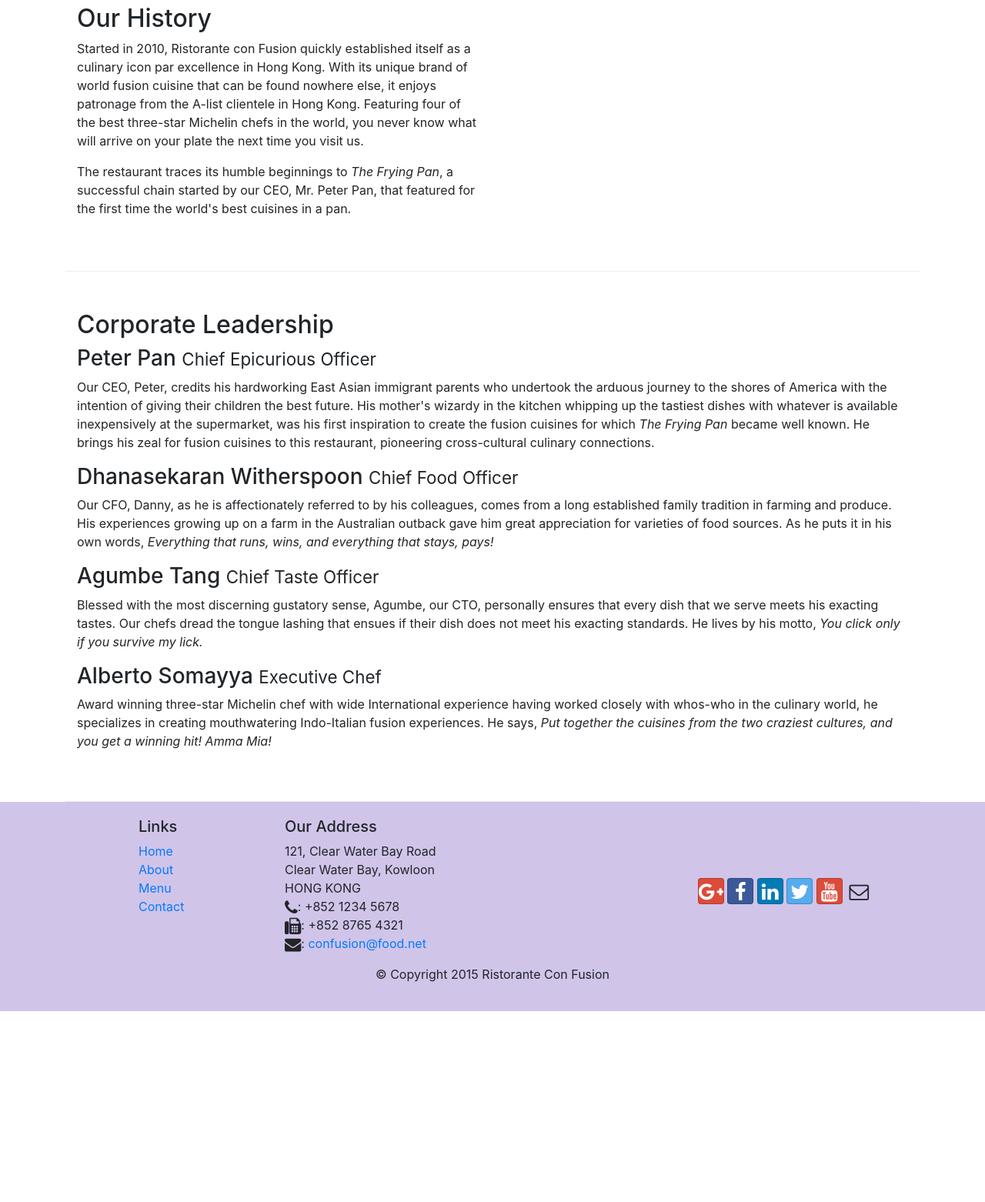
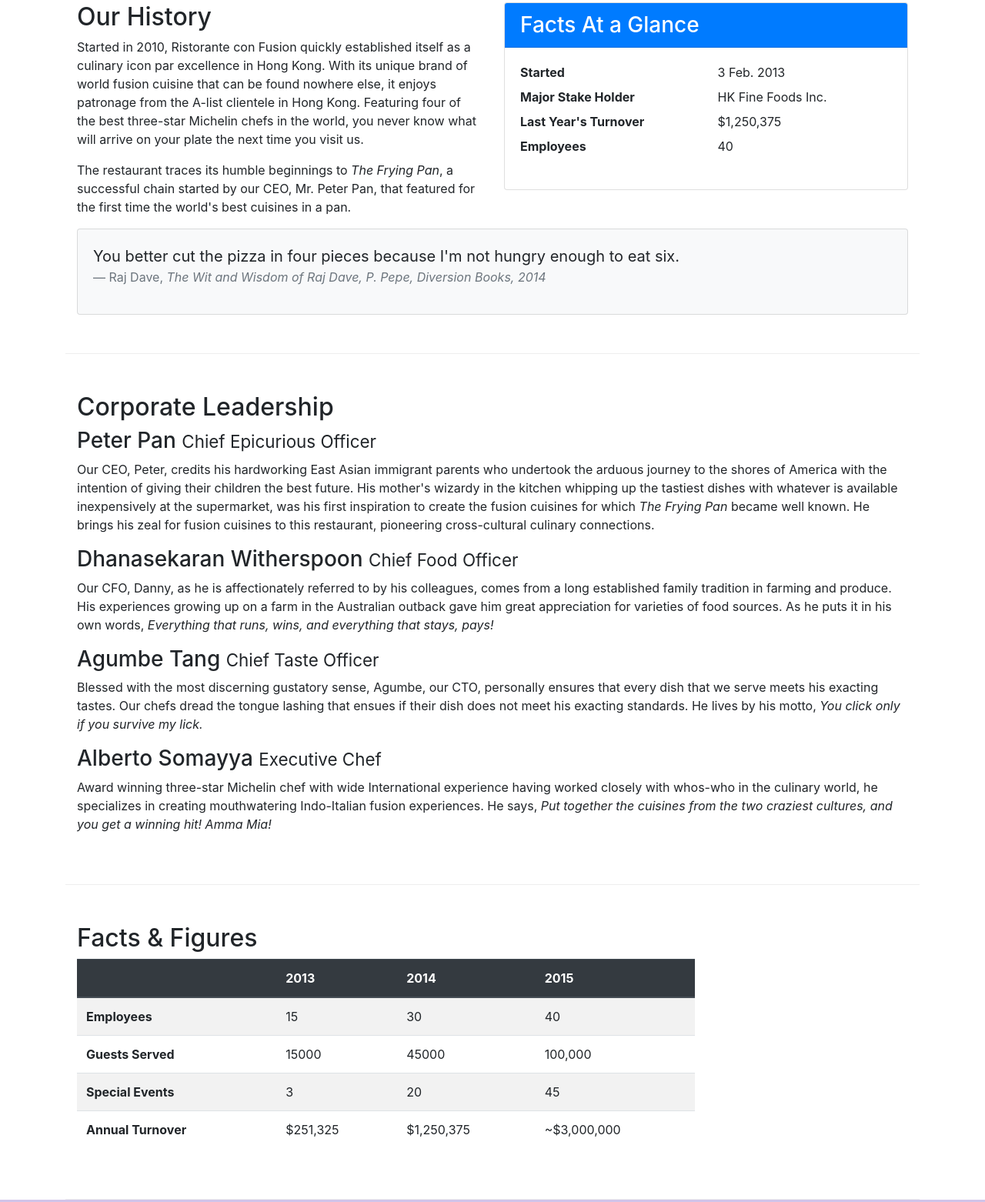
Before and after one commit to rajdave68/Bootstrap, a website: page aboutus.html in a window 1280 px wide. Shown: the part 488-2050 px from the top of the page at 77% size. Before the commit the page ends 1802 px from the top, so only its background shows below. Drawn offline with nearby package versions, Linux system fonts and the light colour scheme.

Commit message:
Tables and Cards

```diff
--- a/aboutus.html
+++ b/aboutus.html
@@ -59,13 +59,42 @@
             </div>
         </div>
 
-        <div class="row row-content align-items-center">
-            <div class="col-12 col-sm-6">
+        <div class="row row-content">
+            <div class="col-sm-6">
                 <h2>Our History</h2>
                 <p>Started in 2010, Ristorante con Fusion quickly established itself as a culinary icon par excellence in Hong Kong. With its unique brand of world fusion cuisine that can be found nowhere else, it enjoys patronage from the A-list clientele in Hong Kong.  Featuring four of the best three-star Michelin chefs in the world, you never know what will arrive on your plate the next time you visit us.</p>
                 <p>The restaurant traces its humble beginnings to <em>The Frying Pan</em>, a successful chain started by our CEO, Mr. Peter Pan, that featured for the first time the world's best cuisines in a pan.</p>
             </div>
-            <div class="col col-sm">
+            <div class="col-sm">
+                <div class="card">
+                    <h3 class="card-header bg-primary text-white">Facts At a Glance</h3>
+                    <div class="card-body">
+                        <dl class="row">
+                            <dt class="col-6">Started</dt>
+                            <dd class="col-6">3 Feb. 2013</dd>
+                            <dt class="col-6">Major Stake Holder</dt>
+                            <dd class="col-6">HK Fine Foods Inc.</dd>
+                            <dt class="col-6">Last Year's Turnover</dt>
+                            <dd class="col-6">$1,250,375</dd>
+                            <dt class="col-6">Employees</dt>
+                            <dd class="col-6">40</dd>
+                        </dl>
+                    </div>
+
+                </div>
+            </div>
+            <div class="col-12">
+                <div class="card card-body bg-light">
+                    <blockquote class="blockquote">
+                        <p class="mb-0">You better cut the pizza in four pieces because
+                            I'm not hungry enough to eat six.</p>
+                        <footer class="blockquote-footer">Raj Dave,
+                            <cite title="Source Title">The Wit and Wisdom of Raj Dave,
+                            P. Pepe, Diversion Books, 2014</cite>
+                        </footer>
+                    </blockquote>
+                </div>
+
             </div>
         </div>
 
@@ -82,6 +111,54 @@
                 <h3>Alberto Somayya <small>Executive Chef</small></h3>
                 <p class=" d-none d-sm-block">Award winning three-star Michelin chef with wide International experience having worked closely with whos-who in the culinary world, he specializes in creating mouthwatering Indo-Italian fusion experiences. He says, <em>Put together the cuisines from the two craziest cultures, and you get a winning hit! Amma Mia!</em></p>
             </div>
+       </div>
+       <div class="row row-content">
+           <div class="col-12 col-sm-9">
+               <h2>Facts &amp; Figures</h2>
+               <div class="table-responsive">
+                <table class="table table-striped">
+                    <thead class="thead-dark">
+                        <tr>
+                            <th>&nbsp;</th>
+                            <th>2013</th>
+                            <th>2014</th>
+                            <th>2015</th>
+                        </tr>
+                    </thead>
+                    <tbody>
+                        <tr>
+                            <th>Employees</th>
+                            <td>15</td>
+                            <td>30</td>
+                            <td>40</td>
+                        </tr>
+                        <tr>
+                            <th>Guests Served</th>
+                            <td>15000</td>
+                            <td>45000</td>
+                            <td>100,000</td>
+                        </tr>
+                        <tr>
+                            <th>Special Events</th>
+                            <td>3</td>
+                            <td>20</td>
+                            <td>45</td>
+                        </tr>
+                        <tr>
+                            <th>Annual Turnover</th>
+                            <td>$251,325</td>
+                            <td>$1,250,375</td>
+                            <td>~$3,000,000</td>
+                        </tr>
+                    </tbody>
+                </table>
+            </div>
+
+           </div>
+           <div class="col-12 col-sm-3">
+
+           </div>
+
        </div>
 
     </div>
```
